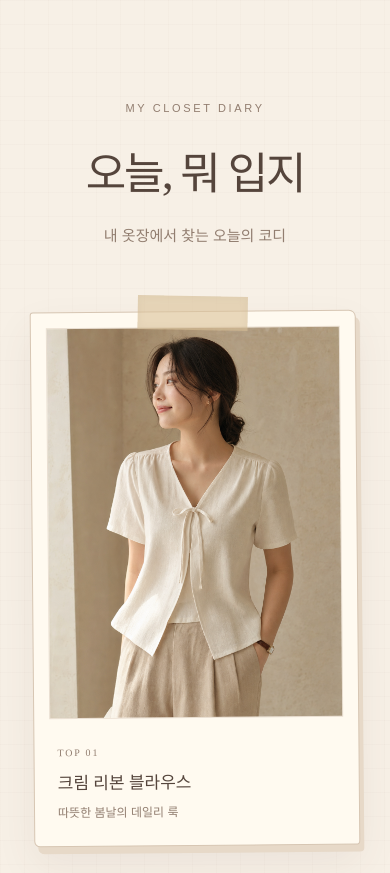
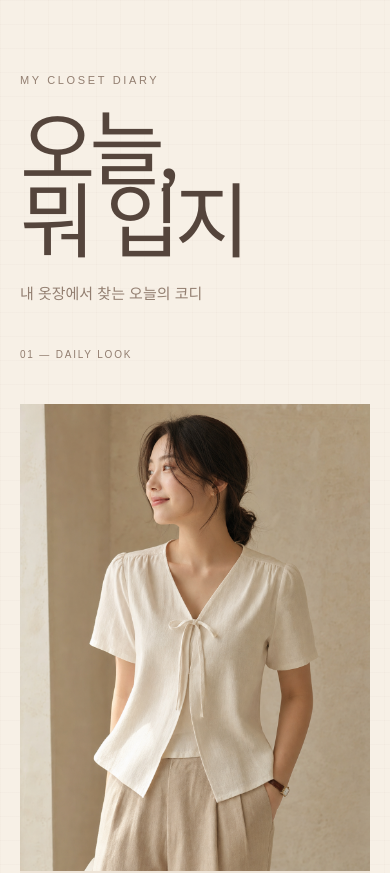
Before and after one commit to hsu06-design/AI_project, a Next.js app: page / in a window 390 px wide. Shown: the top 873 px of the page. Built offline with nearby package versions, Linux system fonts and the light colour scheme.

Commit message:
Redesign homepage with wide editorial layout

```diff
--- a/app/globals.css
+++ b/app/globals.css
@@ -23,11 +23,22 @@ body {
 
 .home {
   min-height: 100vh;
-  display: flex;
-  flex-direction: column;
+  padding: 0 0 110px;
+}
+
+.hero-layout {
+  display: grid;
+  grid-template-columns: minmax(300px, 0.8fr) minmax(480px, 1.2fr);
   align-items: center;
-  padding: 100px 32px;
-  text-align: center;
+  gap: clamp(42px, 7vw, 110px);
+  width: min(100%, 1440px);
+  min-height: 100vh;
+  margin: 0 auto;
+  padding: 54px clamp(32px, 6vw, 92px) 72px;
+}
+
+.hero-layout header {
+  text-align: left;
 }
 
 .eyebrow {
@@ -40,54 +51,61 @@ body {
 
 h1 {
   margin: 0;
-  font-size: clamp(44px, 9vw, 86px);
+  font-size: clamp(72px, 8vw, 126px);
   font-weight: 400;
-  letter-spacing: -0.05em;
+  line-height: 0.88;
+  letter-spacing: -0.07em;
 }
 
 .subtitle {
-  margin: 20px 0 0;
+  margin: 28px 0 0;
   color: var(--muted);
   font-family: Arial, sans-serif;
   font-size: 15px;
 }
 
+.hero-index {
+  display: block;
+  margin-top: 90px;
+  color: var(--muted);
+  font-family: Arial, sans-serif;
+  font-size: 10px;
+  letter-spacing: 0.18em;
+}
+
 .closet-card {
   position: relative;
-  width: min(100%, 430px);
-  margin-top: 64px;
-  padding: 15px 15px 0;
-  border: 1px solid #d7c6b3;
-  border-radius: 3px 7px 4px 6px;
-  background: #fffaf0;
+  width: 100%;
+  margin: 0;
+  padding: 0;
+  overflow: hidden;
+  border: 0;
+  border-radius: 0;
+  background: #eee4d7;
   text-align: left;
-  box-shadow: 4px 7px 0 #e7d9c8, 0 18px 40px rgba(85, 69, 60, 0.08);
-  transform: rotate(-0.5deg);
+  box-shadow: none;
+  transform: none;
 }
 
 .closet-card::before {
-  content: "";
-  position: absolute;
-  z-index: 1;
-  top: -16px;
-  left: 50%;
-  width: 110px;
-  height: 34px;
-  background: rgba(219, 195, 156, 0.62);
-  transform: translateX(-50%) rotate(1.5deg);
-  box-shadow: inset 0 0 8px rgba(129, 101, 79, 0.08);
+  display: none;
 }
 
 .closet-card img {
   display: block;
   width: 100%;
-  height: auto;
-  border: 1px solid #eadfd2;
+  height: min(76vh, 790px);
+  border: 0;
+  object-fit: cover;
 }
 
 .card-copy {
-  padding: 20px 8px 24px;
-  font-family: "Segoe Print", "Bradley Hand", cursive;
+  display: grid;
+  grid-template-columns: auto 1fr auto;
+  align-items: baseline;
+  gap: 20px;
+  padding: 18px 20px 20px;
+  font-family: Arial, sans-serif;
 }
 
 .card-copy span {
@@ -97,22 +115,22 @@ h1 {
 }
 
 .card-copy p {
-  margin: 8px 0 0;
+  margin: 0;
   font-size: 17px;
 }
 
 .card-copy small {
   display: block;
-  margin-top: 7px;
+  margin: 0;
   color: var(--muted);
   font-family: Arial, sans-serif;
   font-size: 12px;
 }
 
 .choice-sheet {
-  width: min(100%, 560px);
-  margin-top: 90px;
-  padding: 34px 30px 30px;
+  width: min(calc(100% - 64px), 1180px);
+  margin: 76px auto 0;
+  padding: 46px clamp(24px, 5vw, 64px) 42px;
   border: 1px solid #d8c8b6;
   background: rgba(255, 250, 240, 0.82);
   box-shadow: 3px 5px 0 #e5d7c7;
@@ -140,7 +158,7 @@ h1 {
 
 .choice-grid {
   display: grid;
-  grid-template-columns: repeat(2, minmax(0, 1fr));
+  grid-template-columns: repeat(auto-fit, minmax(150px, 1fr));
   gap: 10px;
 }
 
@@ -248,8 +266,53 @@ h1 {
   grid-template-columns: repeat(4, minmax(0, 1fr));
 }
 
+@media (max-width: 960px) {
+  .hero-layout {
+    grid-template-columns: 1fr;
+    gap: 54px;
+    min-height: auto;
+    padding-top: 90px;
+  }
+
+  .hero-layout header {
+    max-width: 680px;
+  }
+
+  .closet-card img {
+    height: auto;
+  }
+}
+
 @media (max-width: 520px) {
+  .hero-layout {
+    grid-template-columns: 1fr;
+    gap: 42px;
+    min-height: auto;
+    padding: 72px 20px 48px;
+  }
+
+  h1 {
+    font-size: clamp(62px, 21vw, 86px);
+  }
+
+  .hero-index {
+    margin-top: 42px;
+  }
+
+  .closet-card img {
+    height: auto;
+  }
+
+  .card-copy {
+    grid-template-columns: auto 1fr;
+  }
+
+  .card-copy small {
+    grid-column: 1 / -1;
+  }
+
   .choice-sheet {
+    width: calc(100% - 40px);
     padding: 28px 20px 24px;
   }
 
--- a/app/page.tsx
+++ b/app/page.tsx
@@ -66,10 +66,12 @@ export default function Home() {
 
   return (
     <main ref={pageRef} className="home">
+      <section className="hero-layout">
         <header>
           <p className="eyebrow">MY CLOSET DIARY</p>
-        <h1>오늘, 뭐 입지</h1>
+          <h1>오늘,<br />뭐 입지</h1>
           <p className="subtitle">내 옷장에서 찾는 오늘의 코디</p>
+          <span className="hero-index">01 — DAILY LOOK</span>
         </header>
 
         <Card className="closet-card">
@@ -86,6 +88,7 @@ export default function Home() {
             <small>따뜻한 봄날의 데일리 룩</small>
           </CardContent>
         </Card>
+      </section>
 
       <section className="choice-sheet" aria-labelledby="destination-title">
         <span className="step-mark">01</span>
```
Lines whose indentation alone changed are shown as unchanged.
